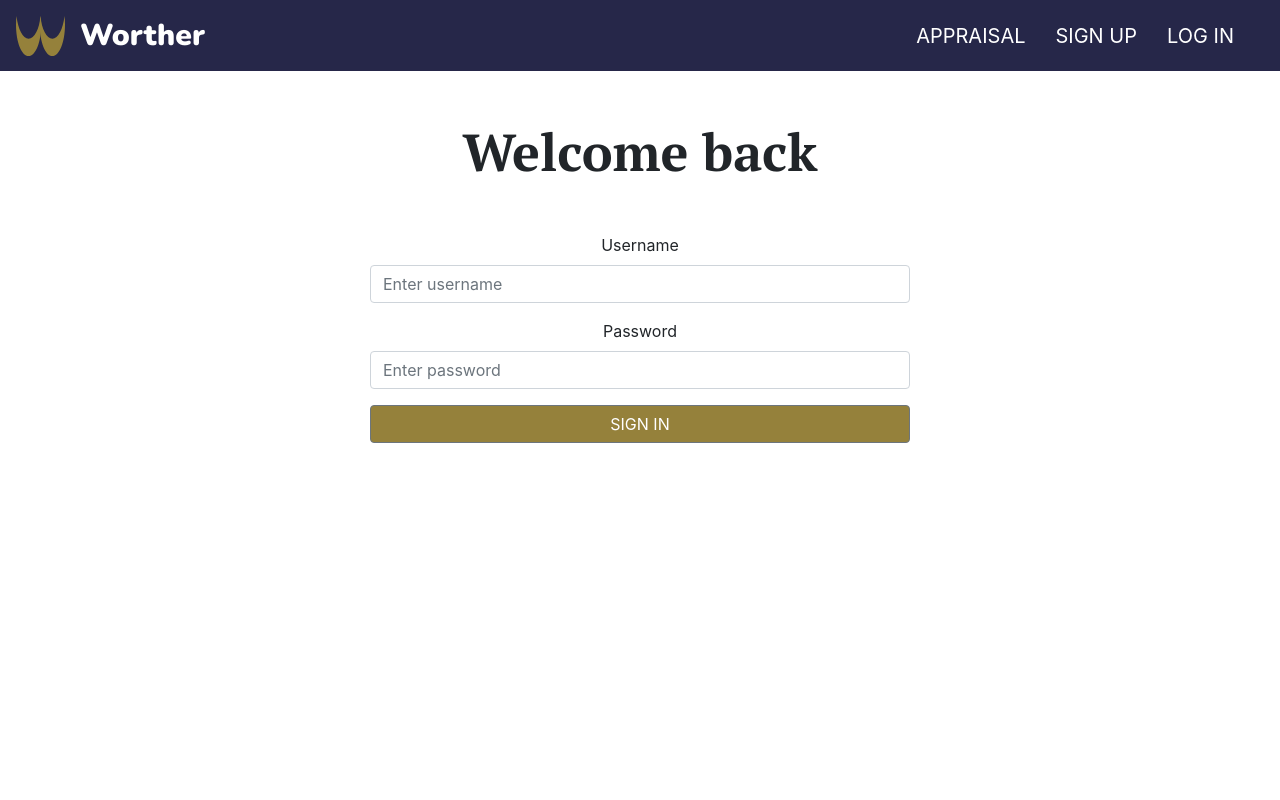
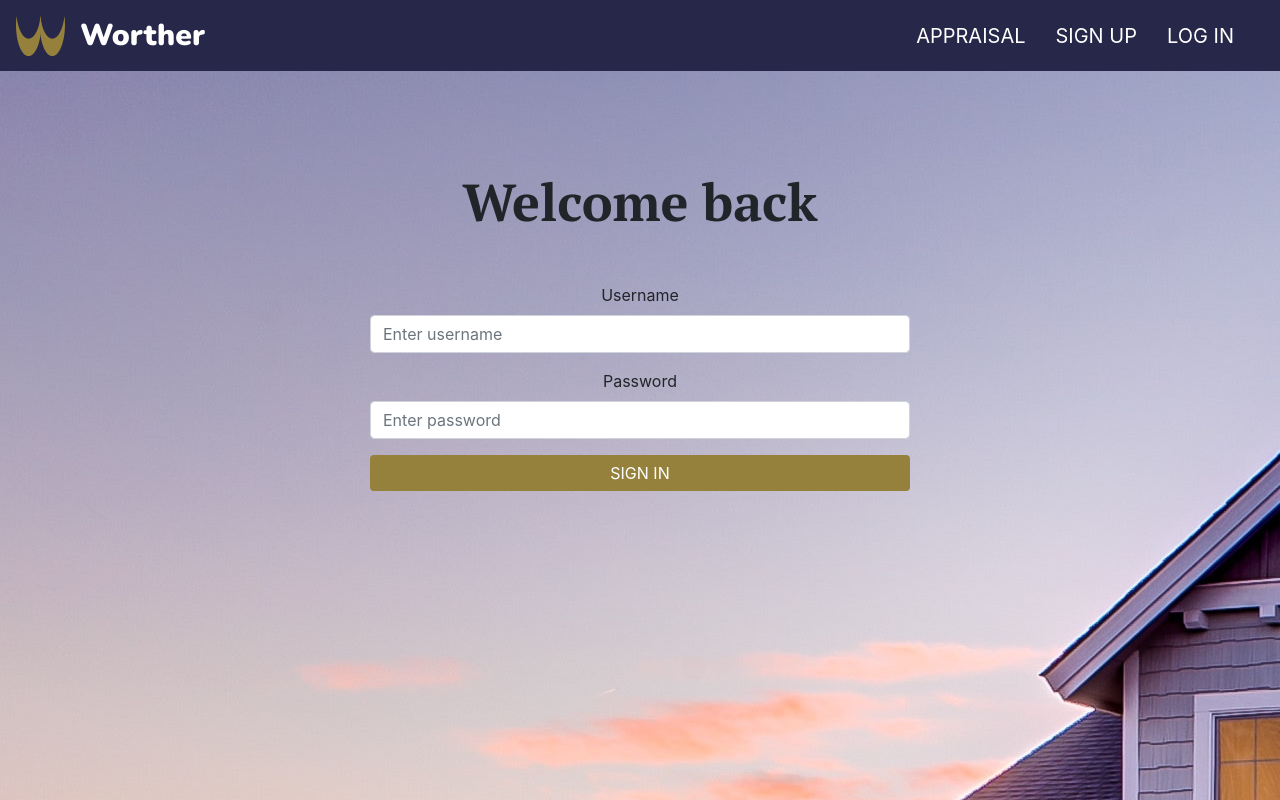
Before and after one commit to appraisers-bff/Frontend-Architects, a React (Create React App) app in the folder worther/: page /login in a window 1280 px wide. Shown: the top 800 px of the page. Built offline with nearby package versions, Linux system fonts and the light colour scheme.

Commit message:
Add ability to submit form to server

```diff
--- a/worther/src/actions/index.js
+++ b/worther/src/actions/index.js
@@ -20,14 +20,20 @@ export const APPRAISAL_FAILURE = "APPRAISAL_FAILURE";
 export const appraiseToServer = homeInputs => dispatch => {
   dispatch({ type: APPRAISAL_START });
   return axios
-    .post("", homeInputs)
-    .then(res => console.log(res))
-    .catch(err => console.log(err));
+    .post(`https://worther.herokuapp.com/api/house`, homeInputs)
+    .then(res => dispatch({ type: APPRAISAL_SUCCESS, payload: res.data }))
+    .catch(err =>
+      dispatch({
+        type: APPRAISAL_FAILURE,
+        payload: "You have an error appraising"
+      })
+    );
 };
+
 export const registerToServer = creds => dispatch => {
   dispatch({ type: REGISTER_START });
   return axios
-    .post("http://localhost:5000/api/register", creds)
+    .post("https://worther.herokuapp.com/api/register", creds)
     .then(res => dispatch({ type: REGISTER_SUCCESS, payload: res.data }))
     .catch(err =>
       dispatch({
@@ -40,7 +46,7 @@ export const registerToServer = creds => dispatch => {
 export const loginToServer = creds => dispatch => {
   dispatch({ type: LOGIN_START });
   return axios
-    .post("http://localhost:5000/api/login", creds)
+    .post("https://worther.herokuapp.com/api/login", creds)
     .then(res => {
       localStorage.setItem("token", res.data.token);
       dispatch({ type: LOGIN_SUCCESS, payload: res.data });
--- a/worther/src/components/AppraisalForm.js
+++ b/worther/src/components/AppraisalForm.js
@@ -1,4 +1,8 @@
 import React from "react";
+import { connect } from "react-redux";
+
+//Import action creator
+import { appraiseToServer } from "../actions";
 
 //Import styled components and react-strap
 import styled from "styled-components";
@@ -89,12 +93,20 @@ class AppraisalForm extends React.Component {
     });
   };
 
+  calcAppraisal = e => {
+    e.preventDefault();
+    this.props.appraiseToServer(this.state.homeInputs);
+  };
+
   render() {
     return (
       <BGContainer>
         <Container>
           <H1Style>Discover your home's worth today</H1Style>
-          <Form className="d-flex flex-column justify-content-center">
+          <Form
+            className="d-flex flex-column justify-content-center"
+            onSubmit={this.calcAppraisal}
+          >
             <FormGroup>
               <Label for="address">Address</Label>
               <Input
@@ -125,13 +137,7 @@ class AppraisalForm extends React.Component {
               <Col md={4}>
                 <FormGroup>
                   <Label for="state">State</Label>
-                  <Input
-                    type="text"
-                    name="state"
-                    id="state"
-                    // onChange={this.handleChange}
-                    value="CA"
-                  />
+                  <Input type="text" name="state" id="state" value="CA" />
                 </FormGroup>
               </Col>
               <Col md={2}>
@@ -276,4 +282,7 @@ class AppraisalForm extends React.Component {
     );
   }
 }
-export default AppraisalForm;
+export default connect(
+  null,
+  { appraiseToServer }
+)(AppraisalForm);
--- a/worther/src/components/LoginPage.js
+++ b/worther/src/components/LoginPage.js
@@ -7,6 +7,8 @@ import { loginToServer } from "../actions";
 //Import styled components and react-strap
 import styled from "styled-components";
 import { Button, Form, FormGroup, Label, Input } from "reactstrap";
+
+import bgImg from "../images/form-house.jpg";
 
 //Styling used styled-components
 const Container = styled.div`
@@ -27,8 +29,22 @@ const H1Style = styled.h1`
   margin-bottom: 50px;
 `;
 
+const BGContainer = styled.div`
+  background-image: url(${bgImg});
+  background-repeat: no-repeat;
+  background-position-y: 22%;
+  padding-top: 50px;
+  height: 1000px;
+
+  @media (max-width: 700px) {
+    height: 1500px;
+    background-position-y: 0%;
+    padding-top: 10px;
+  }
+`;
+
 //In-line styling
-const btn = { backgroundColor: "#95813B" };
+const btn = { backgroundColor: "#95813B", border: "none" };
 
 class LoginPage extends React.Component {
   constructor() {
@@ -59,6 +75,7 @@ class LoginPage extends React.Component {
 
   render() {
     return (
+      <BGContainer>
         <Container>
           <H1Style>Welcome back</H1Style>
           <Form
@@ -89,6 +106,7 @@ class LoginPage extends React.Component {
             <Button style={btn}>SIGN IN</Button>
           </Form>
         </Container>
+      </BGContainer>
     );
   }
 }
--- a/worther/src/components/SignupPage.js
+++ b/worther/src/components/SignupPage.js
@@ -7,6 +7,8 @@ import { Button, Form, FormGroup, Label, Input, Row, Col } from "reactstrap";
 
 //Import action creators
 import { registerToServer } from "../actions";
+
+import bgImg from "../images/form-house.jpg";
 
 //Styled Components
 const Container = styled.div`
@@ -27,8 +29,23 @@ const H1Style = styled.h1`
   margin-bottom: 50px;
 `;
 
+//Styling used styled-components
+const BGContainer = styled.div`
+  background-image: url(${bgImg});
+  background-repeat: no-repeat;
+  background-position-y: 22%;
+  padding-top: 50px;
+  height: 1000px;
+
+  @media (max-width: 700px) {
+    height: 1500px;
+    background-position-y: 0%;
+    padding-top: 10px;
+  }
+`;
+
 //Inline Styling
-const btn = { backgroundColor: "#95813B" };
+const btn = { backgroundColor: "#95813B", border: "none" };
 
 class SignupPage extends React.Component {
   constructor() {
@@ -63,6 +80,7 @@ class SignupPage extends React.Component {
 
   render() {
     return (
+      <BGContainer>
         <Container>
           <H1Style>Welcome to Worther</H1Style>
           <Form className="d-flex flex-column row-hl" onSubmit={this.register}>
@@ -128,6 +146,7 @@ class SignupPage extends React.Component {
             </Button>
           </Form>
         </Container>
+      </BGContainer>
     );
   }
 }
--- a/worther/src/reducers/formReducer.js
+++ b/worther/src/reducers/formReducer.js
@@ -25,6 +25,7 @@ const formReducer = (state = initialState, action) => {
       return {
         ...state,
         users: [],
+        house: {},
         signingUp: true,
         loggingIn: false,
         submittingAppraisal: false,
@@ -90,6 +91,27 @@ const formReducer = (state = initialState, action) => {
         error: null
       };
 
+    case APPRAISAL_SUCCESS:
+      return {
+        ...state,
+        users: [],
+        signingUp: false,
+        loggingIn: false,
+        submittingAppraisal: false,
+        error: null,
+        house: action.payload
+      };
+
+    case APPRAISAL_FAILURE:
+      return {
+        ...state,
+        users: [],
+        signingUp: false,
+        loggingIn: false,
+        submittingAppraisal: false,
+        error: action.payload
+      };
+
     default:
       return state;
   }
```
Lines whose indentation alone changed are shown as unchanged.
